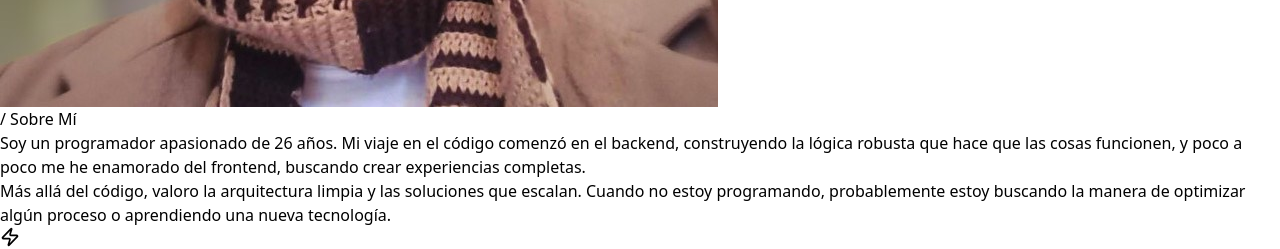
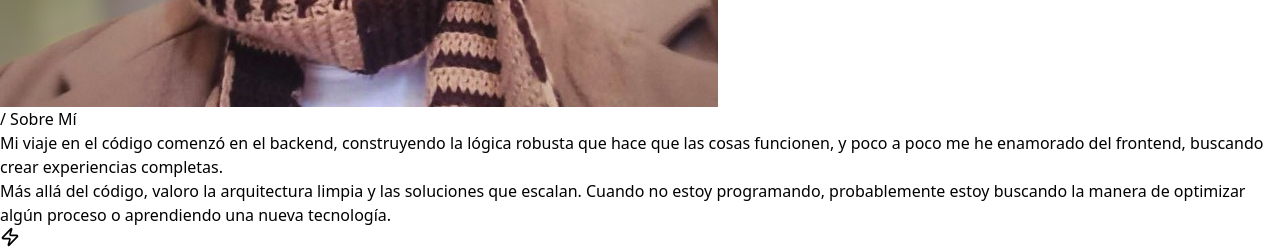
Before and after one commit to Will-Carlo/will-carlo.github.io, a React (Vite) app: page / in a window 1280 px wide. Shown: the part 1060-1309 px from the top of the page. Built offline with nearby package versions, Linux system fonts and the light colour scheme.

Commit message:
se mejora el about me;

```diff
--- a/src/components/AboutSection.tsx
+++ b/src/components/AboutSection.tsx
@@ -18,7 +18,7 @@ const AboutSection = () => {
             <span className="text-primary">/</span> Sobre Mí
           </h2>
           <p className="text-base-content/80 leading-relaxed text-lg">
-            Soy un programador apasionado de 26 años. Mi viaje en el código comenzó en el backend, construyendo la lógica robusta que hace que las cosas funcionen, y poco a poco me he enamorado del frontend, buscando crear experiencias completas.
+            Mi viaje en el código comenzó en el backend, construyendo la lógica robusta que hace que las cosas funcionen, y poco a poco me he enamorado del frontend, buscando crear experiencias completas.
           </p>
           <p className="text-base-content/70">
             Más allá del código, valoro la arquitectura limpia y las soluciones que escalan. Cuando no estoy programando, probablemente estoy buscando la manera de optimizar algún proceso o aprendiendo una nueva tecnología.
```
